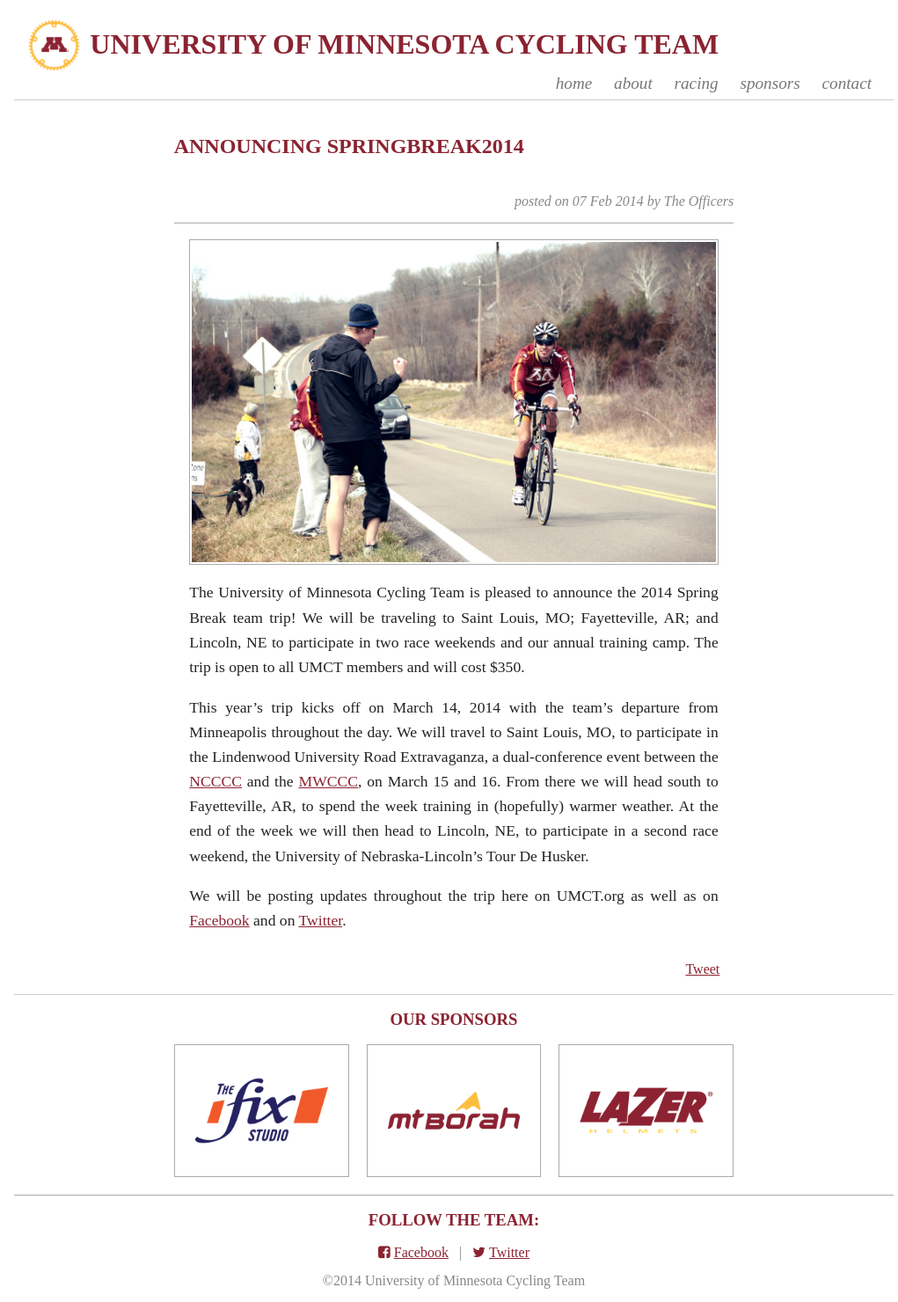
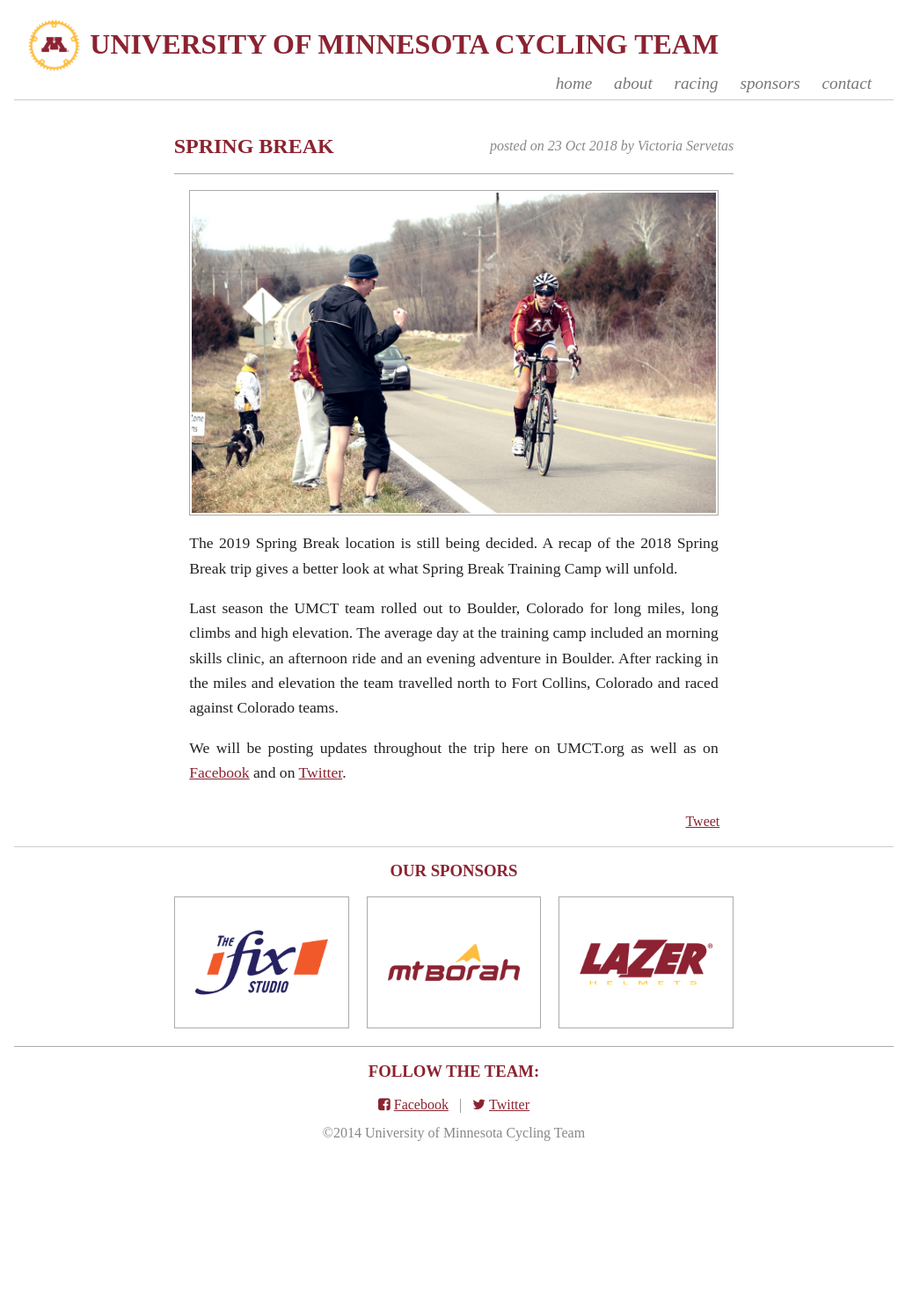
Before and after one commit to vservetas/UMCT.github.io, a Jekyll site: the page built from _posts/2014-02-07-announcing-springbreak2014.md, in a window 1280 px wide. Shown: the whole page at 88% size, without its empty margins (124-1145 px from the left). Built offline with Jekyll 4.4.1, drawn with Linux system fonts in a browser that asks for light colours; nearby versions of some CDN libraries; some web fonts are replaced; Markdown is read by kramdown in place of the engine named in the settings; comment, search, counter and statistics services are not loaded; after the commit the page ends 1312 px from its top, so only the background shows below that.

Commit message:
Update 2014-02-07-announcing-springbreak2014.md

```diff
--- a/_posts/2014-02-07-announcing-springbreak2014.md
+++ b/_posts/2014-02-07-announcing-springbreak2014.md
@@ -1,15 +1,16 @@
 ---
 layout: post
-title:  "Announcing SPRINGBREAK2014"
-date:   2014-02-07 13:03:15
-author: The Officers
+title:  "Spring Break"
+date:   2018-10-23
+author: Victoria Servetas
 categories: racing spring-break
 ---
 
 <img src="/img/posts/spb-2014-announce.jpg" alt="2013 Lindenwood Road Race" />
 
-The University of Minnesota Cycling Team is pleased to announce the 2014 Spring Break team trip! We will be traveling to Saint Louis, MO; Fayetteville, AR; and Lincoln, NE to participate in two race weekends and our annual training camp. The trip is open to all UMCT members and will cost $350.
+The 2019 Spring Break location is still being decided. A recap of the 2018 Spring Break trip gives a better look at what Spring Break Training Camp will unfold.
 
-This year's trip kicks off on March 14, 2014 with the team's departure from Minneapolis throughout the day. We will travel to Saint Louis, MO, to participate in the Lindenwood University Road Extravaganza, a dual-conference event between the [NCCCC](http://nc-cycling.com) and the [MWCCC](http://mwccc.org), on March 15 and 16. From there we will head south to Fayetteville, AR, to spend the week training in (hopefully) warmer weather. At the end of the week we will then head to Lincoln, NE, to participate in a second race weekend, the University of Nebraska-Lincoln's Tour De Husker.
+Last season the UMCT team rolled out to Boulder, Colorado for long miles, long climbs and high elevation. The average day at the training camp included an morning skills clinic, an afternoon ride and an evening adventure in Boulder. After racking in the miles and elevation the team travelled north to Fort Collins, Colorado and raced against Colorado teams.
+
 
 We will be posting updates throughout the trip here on UMCT.org as well as on [Facebook](https://facebook.com/UofMCycling) and on [Twitter](https://twitter.com/uofmcycling).
```
